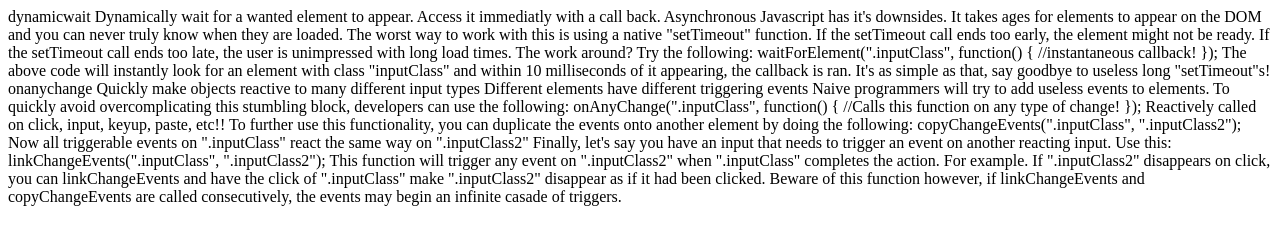
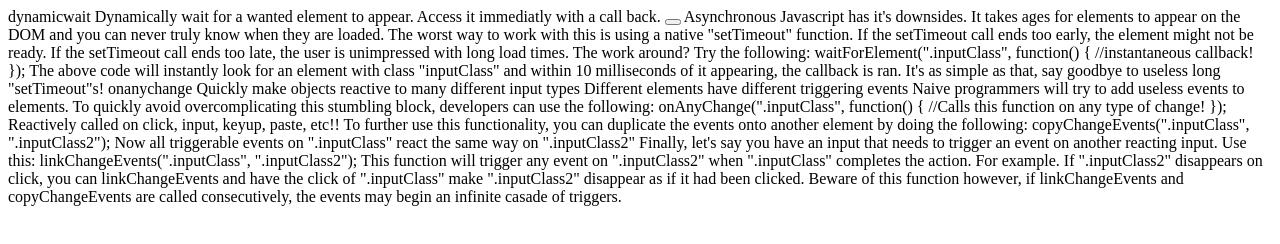
Before and after one commit to Gangrue/dynamicwait, a plain HTML site: page index.html in a window 1280 px wide. Drawn offline with nearby package versions, Linux system fonts and the light colour scheme.

Commit message:
Update index.html added button

```diff
--- a/index.html
+++ b/index.html
@@ -11,6 +11,7 @@
 		<p>
 			dynamicwait
 			Dynamically wait for a wanted element to appear. Access it immediatly with a call back.
+			<button href="https://gangrue.github.io/dynamicwait/dynamicwait.js"></button>
 
 			Asynchronous Javascript has it's downsides.
 			It takes ages for elements to appear on the DOM and you can never truly know when they are loaded. The worst way to work with this is using a native "setTimeout" function. If the setTimeout call ends too early, the element might not be ready. If the setTimeout call ends too late, the user is unimpressed with long load times. The work around? Try the following:
```
